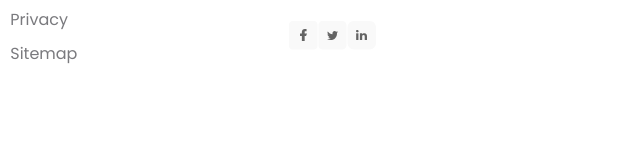
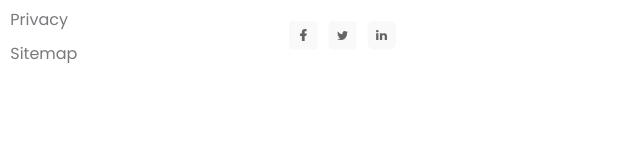
Before and after one commit to Khaznh/htmlcss-project-1, a plain HTML site: page index.html in a window 1280 px wide. Shown: the part 4240-4381 px from the top of the page, 640-1280 px from the left. Drawn offline with Linux system fonts and the light colour scheme; files whose address does not match are found by name.

```diff
--- a/assets/css/style.css
+++ b/assets/css/style.css
@@ -576,10 +576,11 @@ a {
 
 .footer .social {
   display: flex;
+  gap: 10px;
 }
 
 .footer .social-link {
-  gap: 20px;
+  /* gap: 20px; */
 }
 
 .footer .social-link:hover {
```
